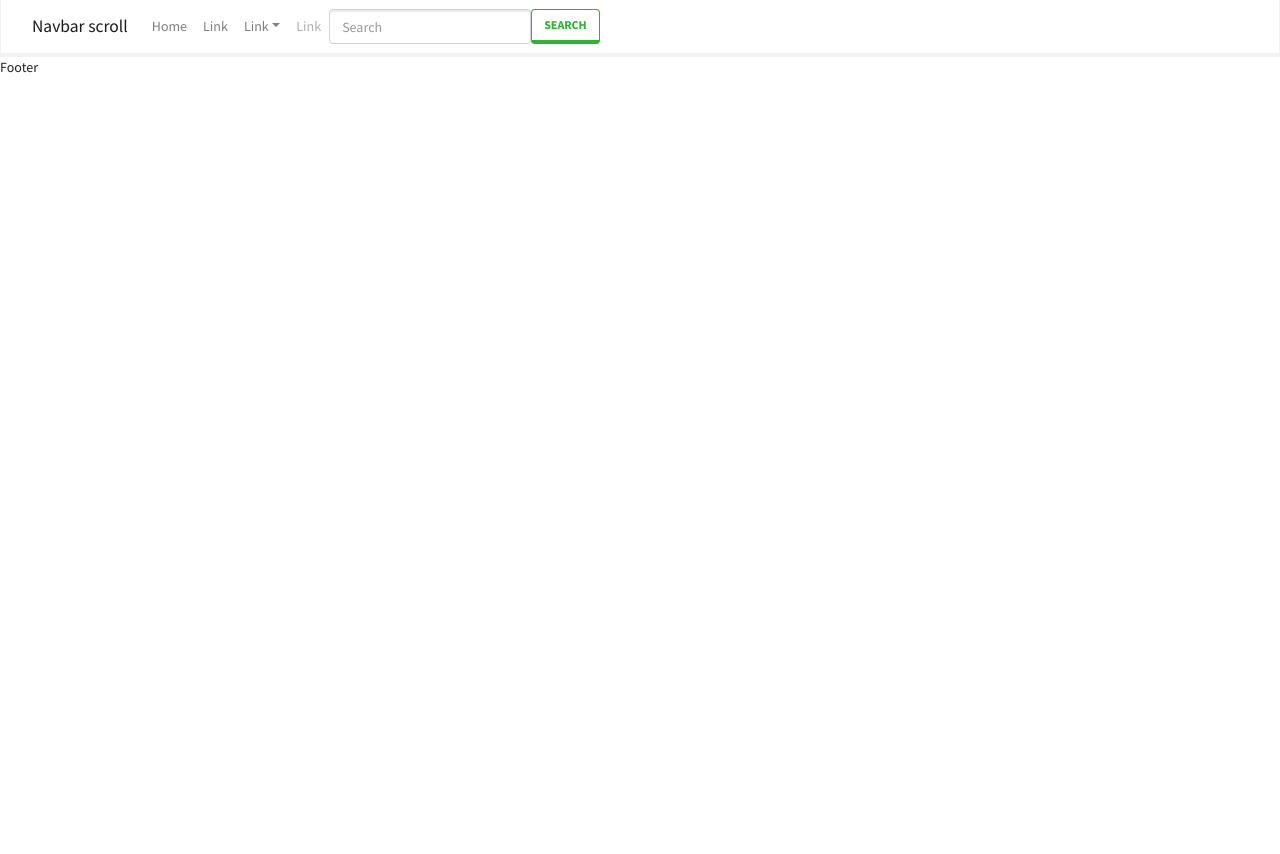
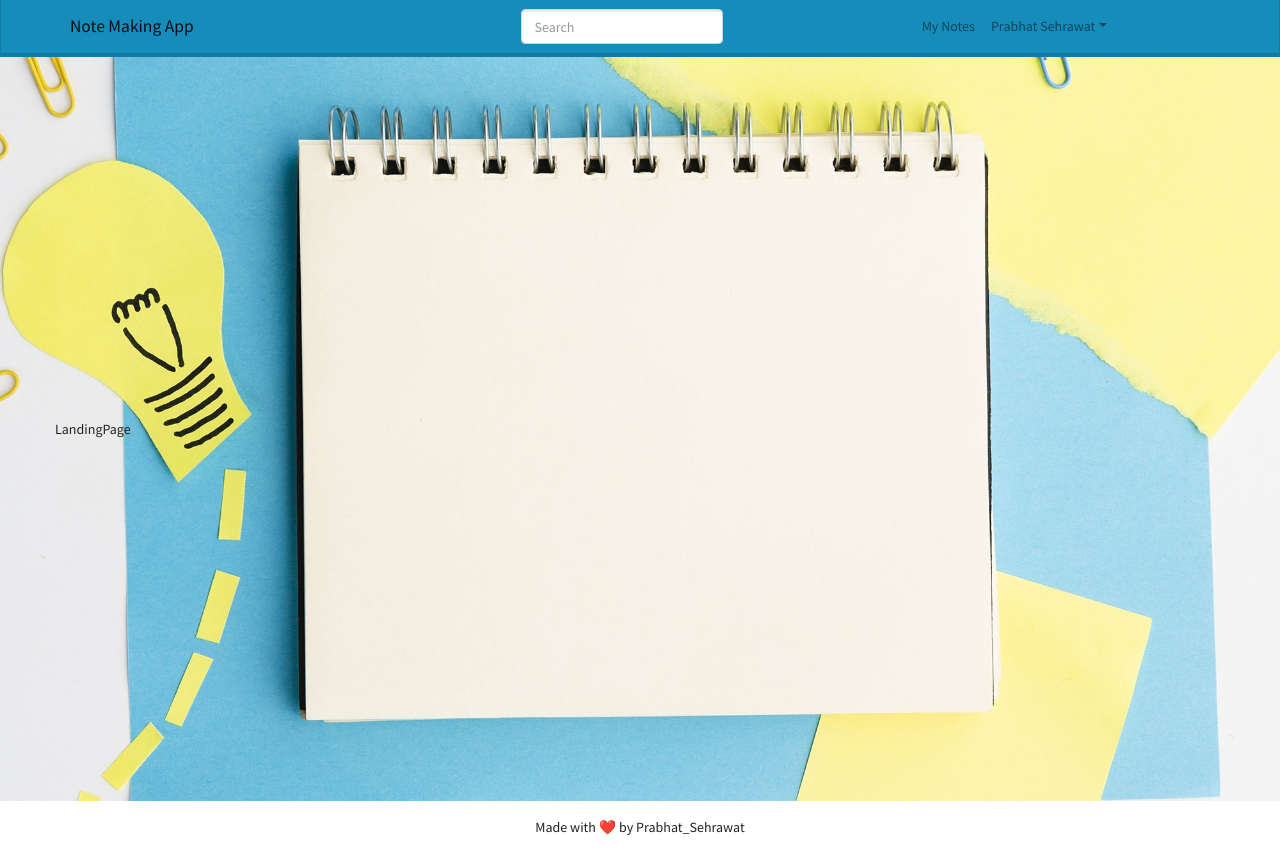
Before and after one commit to prabhat-021/Mern-Note-Making-App, a React (Create React App) app in the folder frontend/: page / in a window 1280 px wide. Before the commit the page ends 800 px from the top, so only its background shows below. Built offline with nearby package versions, Linux system fonts and the light colour scheme.

Commit message:
footer and header done

```diff
--- a/frontend/src/App.js
+++ b/frontend/src/App.js
@@ -1,11 +1,13 @@
 import './App.css';
 import Footer from './components/Footer/Footer';
 import Header from './components/Header/Header';
+import LandingPage from './pages/LandingPage';
 
 function App() {
   return (
     <>
       <Header />
+      <LandingPage />
       <Footer />
     </>
   );
--- a/frontend/src/components/Footer/Footer.js
+++ b/frontend/src/components/Footer/Footer.js
@@ -1,7 +1,21 @@
+import { Col, Container, Row } from "react-bootstrap";
+
 export default function Footer() {
     return (
-        <section>
-            Footer
-        </section>
+        <footer style={{
+            width: "100%",
+            position: "relative",
+            bottom: 0,
+            display: "flex",
+            justifyContent: "center"
+        }}>
+            <Container >
+                <Row>
+                    <Col className="text-center py-3">
+                        Made with ❤️ by Prabhat_Sehrawat
+                    </Col>
+                </Row>
+            </Container>
+        </footer>
     );
 }
--- a/frontend/src/components/Header/Header.js
+++ b/frontend/src/components/Header/Header.js
@@ -1,4 +1,4 @@
-import Button from 'react-bootstrap/Button';
+// import Button from 'react-bootstrap/Button';
 import Container from 'react-bootstrap/Container';
 import Form from 'react-bootstrap/Form';
 import Nav from 'react-bootstrap/Nav';
@@ -8,41 +8,33 @@ import NavDropdown from 'react-bootstrap/NavDropdown';
 
 export default function Header() {
     return (
-        <Navbar bg="light" expand="lg">
-            <Container fluid>
-                <Navbar.Brand href="#">Navbar scroll</Navbar.Brand>
+        <Navbar bg="primary" expand="lg" varient="dark">
+            <Container>
+                <Navbar.Brand href="/">Note Making App</Navbar.Brand>
                 <Navbar.Toggle aria-controls="navbarScroll" />
                 <Navbar.Collapse id="navbarScroll">
-                    <Nav
-                        className="me-auto my-2 my-lg-0"
-                        style={{ maxHeight: '100px' }}
-                        navbarScroll
-                    >
-                        <Nav.Link href="#action1">Home</Nav.Link>
-                        <Nav.Link href="#action2">Link</Nav.Link>
-                        <NavDropdown title="Link" id="navbarScrollingDropdown">
-                            <NavDropdown.Item href="#action3">Action</NavDropdown.Item>
-                            <NavDropdown.Item href="#action4">
-                                Another action
-                            </NavDropdown.Item>
-                            <NavDropdown.Divider />
-                            <NavDropdown.Item href="#action5">
-                                Something else here
-                            </NavDropdown.Item>
-                        </NavDropdown>
-                        <Nav.Link href="#" disabled>
-                            Link
-                        </Nav.Link>
-                    </Nav>
-                    <Form className="d-flex">
+                    <Form inline>
                         <Form.Control
                             type="search"
                             placeholder="Search"
                             className="me-2"
                             aria-label="Search"
                         />
-                        <Button variant="outline-success">Search</Button>
                     </Form>
+                    <Nav
+                        className="me-auto my-2 my-lg-0"
+                        style={{ maxHeight: '100px' }}
+                        navbarScroll
+                    >
+                        <Nav.Link href="">My Notes</Nav.Link>
+                        <NavDropdown title="Prabhat Sehrawat" id="navbarScrollingDropdown">
+                            <NavDropdown.Item href="">My Profile</NavDropdown.Item>
+                            <NavDropdown.Divider />
+                            <NavDropdown.Item href="">
+                                Logout
+                            </NavDropdown.Item>
+                        </NavDropdown>
+                    </Nav>
                 </Navbar.Collapse>
             </Container>
         </Navbar>
--- /dev/null
+++ b/frontend/src/pages/LandingPage.css
@@ -0,0 +1,8 @@
+.main {
+    min-height: 93vh;
+    display: flex;
+    align-items: center;
+    background-image: url("../images/background1.jpg");
+    background-position: center;
+    background-size: cover;
+  }
--- /dev/null
+++ b/frontend/src/pages/LandingPage.js
@@ -0,0 +1,14 @@
+import "./LandingPage.css";
+import { Container, Row } from "react-bootstrap";
+
+export default function LandingPage() {
+    return (
+        <section className="main">
+            <Container>
+                <Row>
+                    LandingPage
+                </Row>
+            </Container>
+        </section>
+    );
+}
```
Also changed, not shown: frontend/src/bootstrap.min.css, frontend/src/images/background1.jpg (added).
